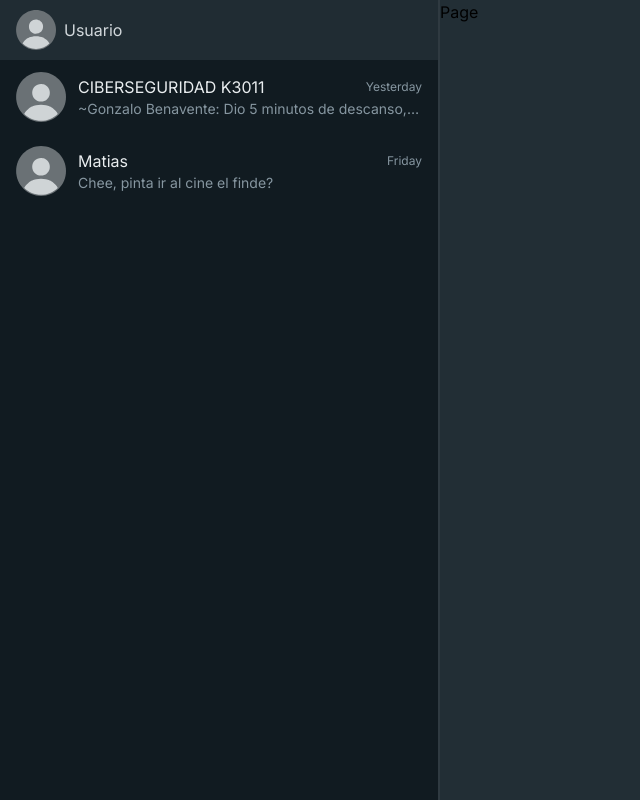
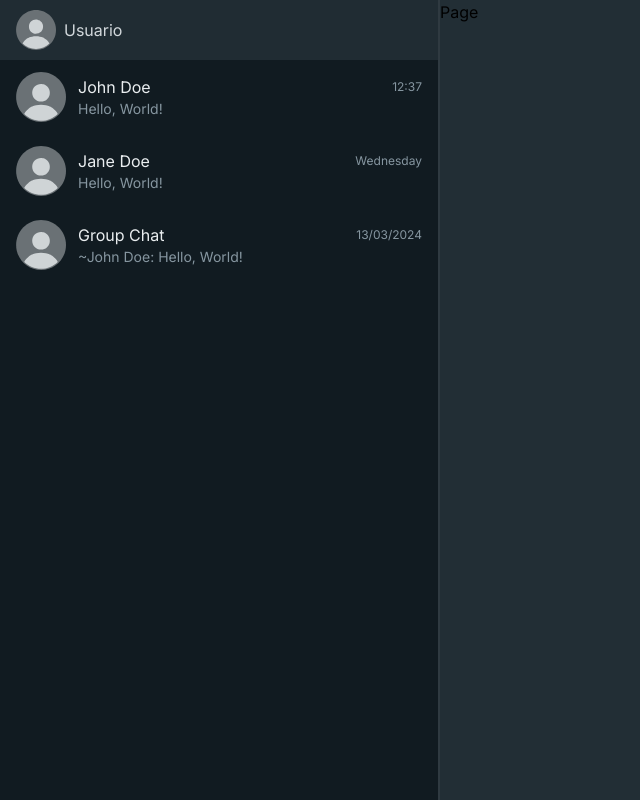
Before and after one commit to ArielSurco/whatsapp.clone.webapp, a Next.js app: page / in a window 1280 px wide. Shown: the whole page, without its empty margins (0-640 px from the left). Built offline with nearby package versions, Linux system fonts and the light colour scheme.

Commit message:
feat: add loader to chats preview and simulates an api call to get chats preview

```diff
--- /dev/null
+++ b/src/app/@chatsPreview/loading.tsx
@@ -0,0 +1,3 @@
+export default function LoadingChatsPreview() {
+  return <div className='text-light-300'>Loading...</div>
+}
--- a/src/app/@chatsPreview/page.tsx
+++ b/src/app/@chatsPreview/page.tsx
@@ -1,32 +1,19 @@
+import { getChatsPreview } from '@/chat/adapters/getChatsPreview'
 import { ChatPreview } from '@/chat/components/ChatPreview/ChatPreview'
+import { withSuspense } from '@/shared/utils/loaders'
 
-export default function ChatsPreview() {
-  console.log('algoo')
+import Loading from './loading'
+
+async function ChatsPreview() {
+  const chatsPreview = await getChatsPreview()
 
   return (
     <>
-      <ChatPreview
-        chat={{ id: 'cibersecurity', name: 'CIBERSEGURIDAD K3011', isGroup: true }}
-        img=''
-        // img='https://imgs.search.brave.com/1GO1LD8B4a8uk8pi-HJGrYNDmqEcr5QuXCjnzsXXqvE/rs:fit:860:0:0/g:ce/aHR0cHM6Ly91cGxv/YWQud2lraW1lZGlh/Lm9yZy93aWtpcGVk/aWEvY29tbW9ucy82/LzZiL1doYXRzQXBw/LnN2Zw.svg'
-        lastMessage={{
-          message: 'Dio 5 minutos de descanso, pero ya volvió',
-          sender: 'Gonzalo Benavente',
-          sentAt: '2024-03-23',
-        }}
-        // isActive
-      />
-      <ChatPreview
-        chat={{ id: 'matias', name: 'Matias', isGroup: false }}
-        img=''
-        // img='https://imgs.search.brave.com/1GO1LD8B4a8uk8pi-HJGrYNDmqEcr5QuXCjnzsXXqvE/rs:fit:860:0:0/g:ce/aHR0cHM6Ly91cGxv/YWQud2lraW1lZGlh/Lm9yZy93aWtpcGVk/aWEvY29tbW9ucy82/LzZiL1doYXRzQXBw/LnN2Zw.svg'
-        lastMessage={{
-          message: 'Chee, pinta ir al cine el finde?',
-          sender: 'Matias',
-          sentAt: '2024-03-22',
-        }}
-        // isActive
-      />
+      {chatsPreview.map((chatPreview) => (
+        <ChatPreview key={chatPreview.id} {...chatPreview} />
+      ))}
     </>
   )
 }
+
+export default withSuspense(ChatsPreview, <Loading />)
--- /dev/null
+++ b/src/chat/adapters/getChatsPreview.tsx
@@ -0,0 +1,45 @@
+import type { ChatPreview } from '../types/ChatPreview'
+
+import { sleep } from '@/shared/utils/adapters'
+
+const chats: ChatPreview[] = [
+  {
+    id: '1',
+    name: 'John Doe',
+    isGroup: false,
+    img: '',
+    lastMessage: {
+      sender: 'John Doe',
+      message: 'Hello, World!',
+      sentAt: '2024-03-24T12:37:00Z',
+    },
+  },
+  {
+    id: '2',
+    name: 'Jane Doe',
+    isGroup: false,
+    img: '',
+    lastMessage: {
+      sender: 'Jane Doe',
+      message: 'Hello, World!',
+      sentAt: '2024-03-20T12:00:00Z',
+    },
+  },
+  {
+    id: '3',
+    name: 'Group Chat',
+    isGroup: true,
+    img: '',
+    lastMessage: {
+      sender: 'John Doe',
+      message: 'Hello, World!',
+      sentAt: '2024-03-13T12:00:00Z',
+    },
+  },
+]
+
+export const getChatsPreview = async () => {
+  await sleep(3000)
+
+  return chats
+}
--- /dev/null
+++ b/src/chat/components/ChatLink/ChatLink.tsx
@@ -0,0 +1,39 @@
+'use client'
+
+import { cva } from 'class-variance-authority'
+import Link from 'next/link'
+import { usePathname } from 'next/navigation'
+import { type ComponentPropsWithoutRef, useMemo } from 'react'
+
+import { cn } from '@/shared/utils/classNames'
+
+interface Props extends Omit<ComponentPropsWithoutRef<typeof Link>, 'href'> {
+  chatId: string
+}
+
+const linkStyles = cva(['text-light-500 bg-primary-700 hover:bg-primary-550'], {
+  variants: {
+    isActive: {
+      true: 'text-light-300 bg-primary-400 hover:bg-primary-400',
+    },
+  },
+})
+
+const getActiveChatId = (path: string): string => {
+  const isChatPath = path.startsWith('/chat/')
+
+  const chatId = isChatPath ? path.split('/')[2] : ''
+
+  return chatId
+}
+
+export const ChatLink = ({ children, chatId, className, ...props }: Props) => {
+  const pathname = usePathname()
+  const isActive = useMemo<boolean>(() => getActiveChatId(pathname) === chatId, [pathname, chatId])
+
+  return (
+    <Link className={cn(linkStyles({ isActive }), className)} href={`/chat/${chatId}`} {...props}>
+      {children}
+    </Link>
+  )
+}
--- a/src/chat/components/ChatPreview/ChatPreview.tsx
+++ b/src/chat/components/ChatPreview/ChatPreview.tsx
@@ -1,48 +1,19 @@
-import { cva } from 'class-variance-authority'
+import type { ChatPreview as IChatPreview } from '@/chat/types/ChatPreview'
+
 import Image from 'next/image'
-import Link from 'next/link'
 
+import { ChatLink } from '../ChatLink/ChatLink'
 import { DefaultAvatar } from '../icons/DefaultAvatar'
 
 import { getSentAtLabel } from './ChatPreviewUtils'
 
-interface Message {
-  sentAt: string
-  message: string
-  sender: string
-}
+interface Props extends IChatPreview {}
 
-interface Chat {
-  id: string
-  name: string
-  isGroup: boolean
-}
-
-interface Props {
-  img: string
-  chat: Chat
-  lastMessage: Message
-  isActive?: boolean
-}
-
-const containerStyles = cva(
-  ['text-light-500 bg-primary-700 hover:bg-primary-550', 'w-full h-[74px] flex', 'gap-3 px-4 py-3'],
-  {
-    variants: {
-      isActive: {
-        true: 'text-light-300 bg-primary-400 hover:bg-primary-400',
-      },
-    },
-  },
-)
-
-export const ChatPreview = ({ img, chat, lastMessage, isActive }: Props) => {
-  const message = chat.isGroup
-    ? `~${lastMessage.sender}: ${lastMessage.message}`
-    : lastMessage.message
+export const ChatPreview = ({ id, name, lastMessage, img, isGroup }: Props) => {
+  const message = isGroup ? `~${lastMessage.sender}: ${lastMessage.message}` : lastMessage.message
 
   return (
-    <Link className={containerStyles({ isActive })} href={`/chat/${chat.id}`}>
+    <ChatLink chatId={id} className='flex h-[74px] w-full gap-3 px-4 py-3'>
       <div className='basis-[50px]'>
         {img ? (
           <Image alt='Chat Icon' className='rounded-full' height={50} src={img} width={50} />
@@ -52,11 +23,11 @@ export const ChatPreview = ({ img, chat, lastMessage, isActive }: Props) => {
       </div>
       <div className='flex w-1 grow flex-col justify-center'>
         <div className='flex items-end justify-between gap-2'>
-          <p className='truncate align-bottom text-base text-light-100'>{chat.name}</p>
+          <p className='truncate align-bottom text-base text-light-100'>{name}</p>
           <span className='text-xs leading-6'>{getSentAtLabel(lastMessage.sentAt)}</span>
         </div>
         <p className='truncate text-sm'>{message}</p>
       </div>
-    </Link>
+    </ChatLink>
   )
 }
--- /dev/null
+++ b/src/chat/types/ChatPreview.ts
@@ -0,0 +1,9 @@
+import type { Message } from './Message'
+
+export interface ChatPreview {
+  id: string
+  name: string
+  isGroup: boolean
+  img: string
+  lastMessage: Message
+}
--- /dev/null
+++ b/src/chat/types/Message.ts
@@ -0,0 +1,5 @@
+export interface Message {
+  sentAt: string
+  message: string
+  sender: string
+}
--- /dev/null
+++ b/src/shared/utils/adapters.ts
@@ -0,0 +1 @@
+export const sleep = (ms: number) => new Promise((resolve) => setTimeout(resolve, ms))
--- /dev/null
+++ b/src/shared/utils/loaders.tsx
@@ -0,0 +1,13 @@
+import { ReactElement, ReactNode, Suspense } from 'react'
+
+export const withSuspense = <T,>(
+  Component: (p: T) => ReactElement | Promise<ReactElement>,
+  fallback: ReactNode,
+) =>
+  function SuspenseWrapper(props: T & JSX.IntrinsicAttributes) {
+    return (
+      <Suspense fallback={fallback}>
+        <Component {...props} />
+      </Suspense>
+    )
+  }
```
Also changed, not shown: src/middleware.ts (added, +32 -0 lines).
